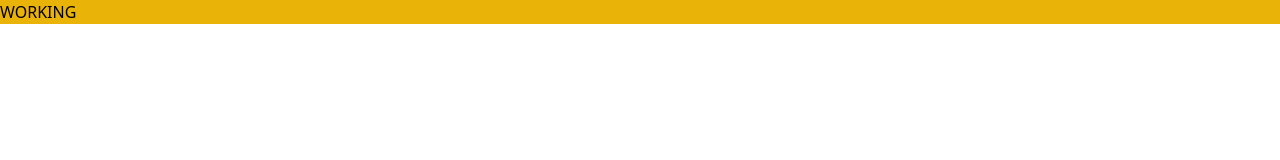
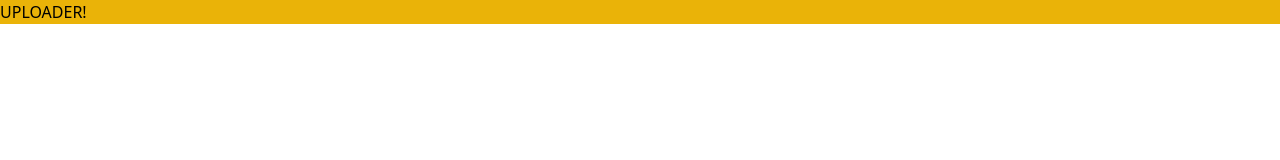
Before and after one commit to James-P-Boyle/memberME, a React (Create React App) app in the folder frontend/finalproject/: page / in a window 1280 px wide. Shown: the top 160 px of the page. Built offline with nearby package versions, Linux system fonts and the light colour scheme.

Commit message:
Add upload component

```diff
--- a/frontend/finalproject/src/App.js
+++ b/frontend/finalproject/src/App.js
@@ -1,5 +1,11 @@
+import UploadImage from "./components/UploadImage";
+
 function App() {
-  return <div className="bg-yellow-500">WORKING</div>;
+  return (
+    <div className="bg-yellow-500">
+      <UploadImage />
+    </div>
+  );
 }
 
 export default App;
--- /dev/null
+++ b/frontend/finalproject/src/components/UploadImage.js
@@ -0,0 +1,3 @@
+export default function UploadImage() {
+  return <h1>UPLOADER!</h1>;
+}
```
